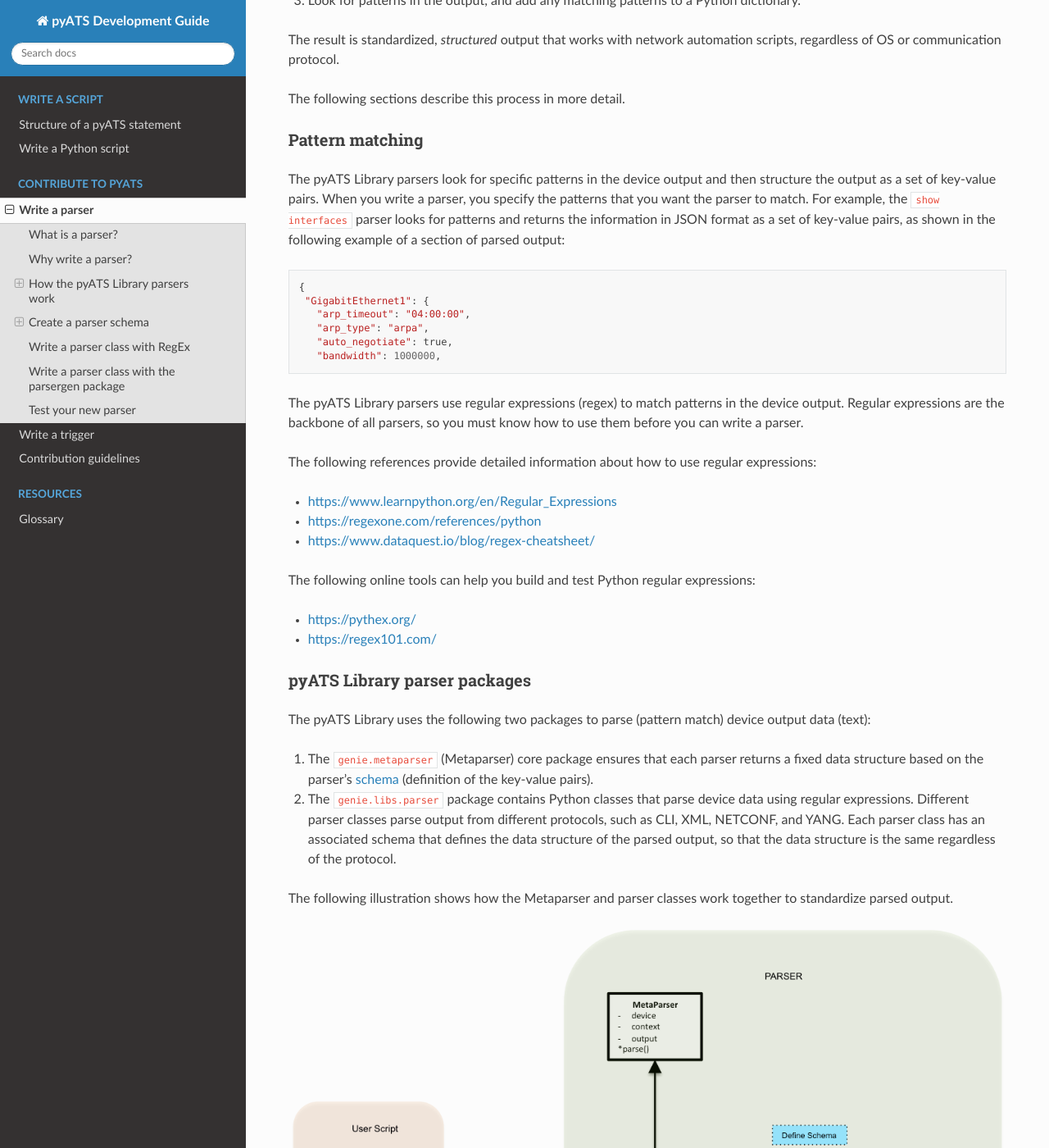
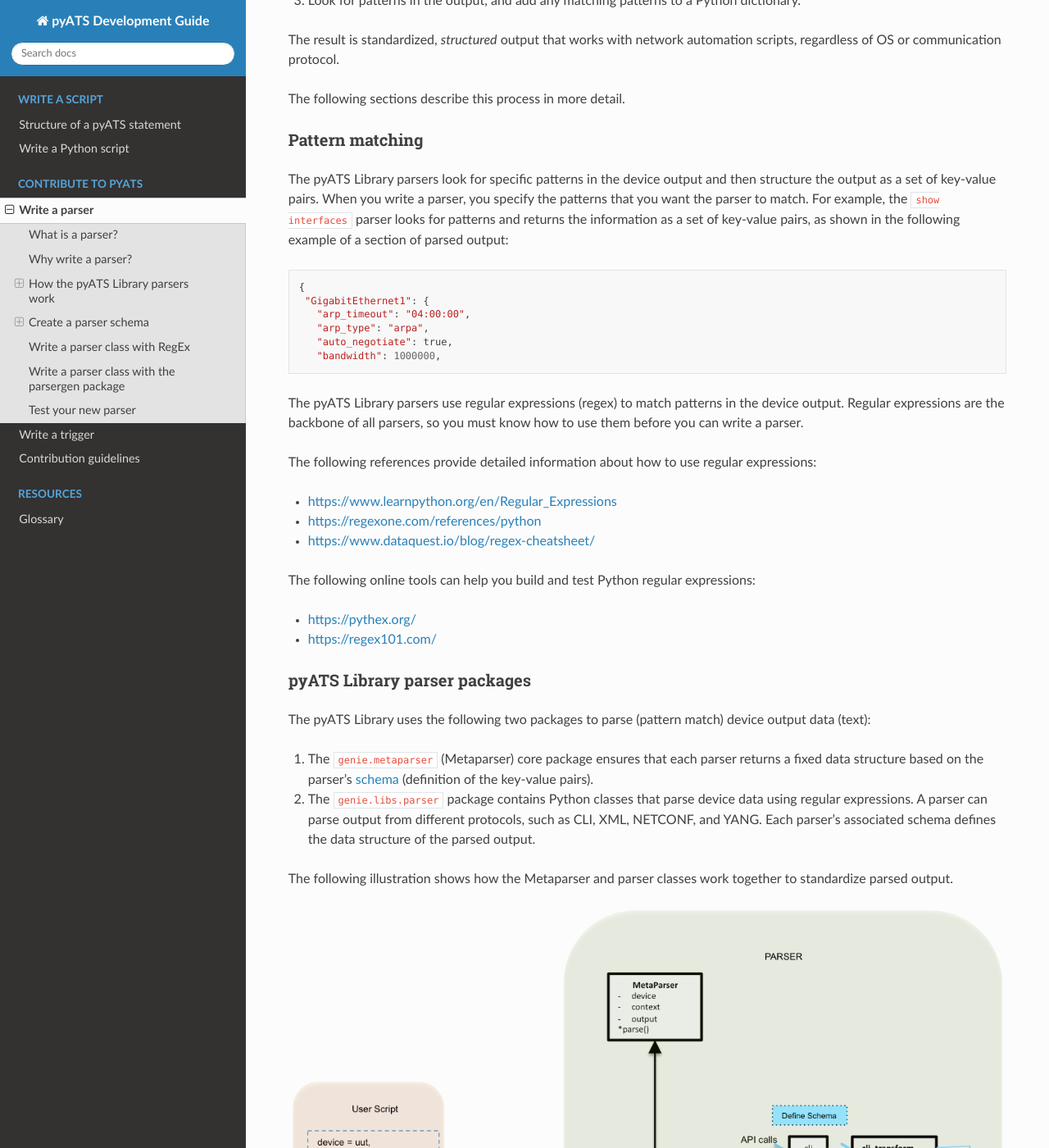
Before and after one commit to CiscoTestAutomation/getting-started, a Sphinx documentation site: the page built from source/writeparser/writeparser.rst, in a window 1280 px wide and 1400 px high, scrolled down 1114 px. Shown: the whole window at 82% size. Built offline with Sphinx 7.4.7 and the Read the Docs theme 2.0.0, drawn with Linux system fonts in a browser that asks for light colours; some of the changed text lies outside the part shown.

Commit message:
First round of review comments.

```diff
--- a/source/writeparser/writeparser.rst
+++ b/source/writeparser/writeparser.rst
@@ -42,7 +42,7 @@
 
 Pattern matching
 ^^^^^^^^^^^^^^^^
-The |library| parsers look for specific patterns in the device output and then structure the output as a set of key-value pairs. When you write a parser, you specify the patterns that you want the parser to match. For example, the ``show interfaces`` parser looks for patterns and returns the information in JSON format as a set of key-value pairs, as shown in the following example of a section of parsed output::
+The |library| parsers look for specific patterns in the device output and then structure the output as a set of key-value pairs. When you write a parser, you specify the patterns that you want the parser to match. For example, the ``show interfaces`` parser looks for patterns and returns the information as a set of key-value pairs, as shown in the following example of a section of parsed output::
 
  {
   "GigabitEthernet1": {
@@ -71,7 +71,7 @@
 
 #. The ``genie.metaparser`` (Metaparser) core package ensures that each parser returns a fixed data structure based on the parser's :ref:`schema <schema>` (definition of the key-value pairs).
 
-#. The ``genie.libs.parser`` package contains Python classes that parse device data using regular expressions. Different parser classes parse output from different protocols, such as CLI, XML, NETCONF, and YANG. Each parser class has an associated schema that defines the data structure of the parsed output, so that the data structure is the same regardless of the protocol.
+#. The ``genie.libs.parser`` package contains Python classes that parse device data using regular expressions. A parser can parse output from different protocols, such as CLI, XML, NETCONF, and YANG. Each parser's associated schema defines the data structure of the parsed output.
 
 The following illustration shows how the Metaparser and parser classes work together to standardize parsed output.
 
```
Also changed, not shown: other parts of source/writeparser/writeparser.rst (+1 -3 lines).
